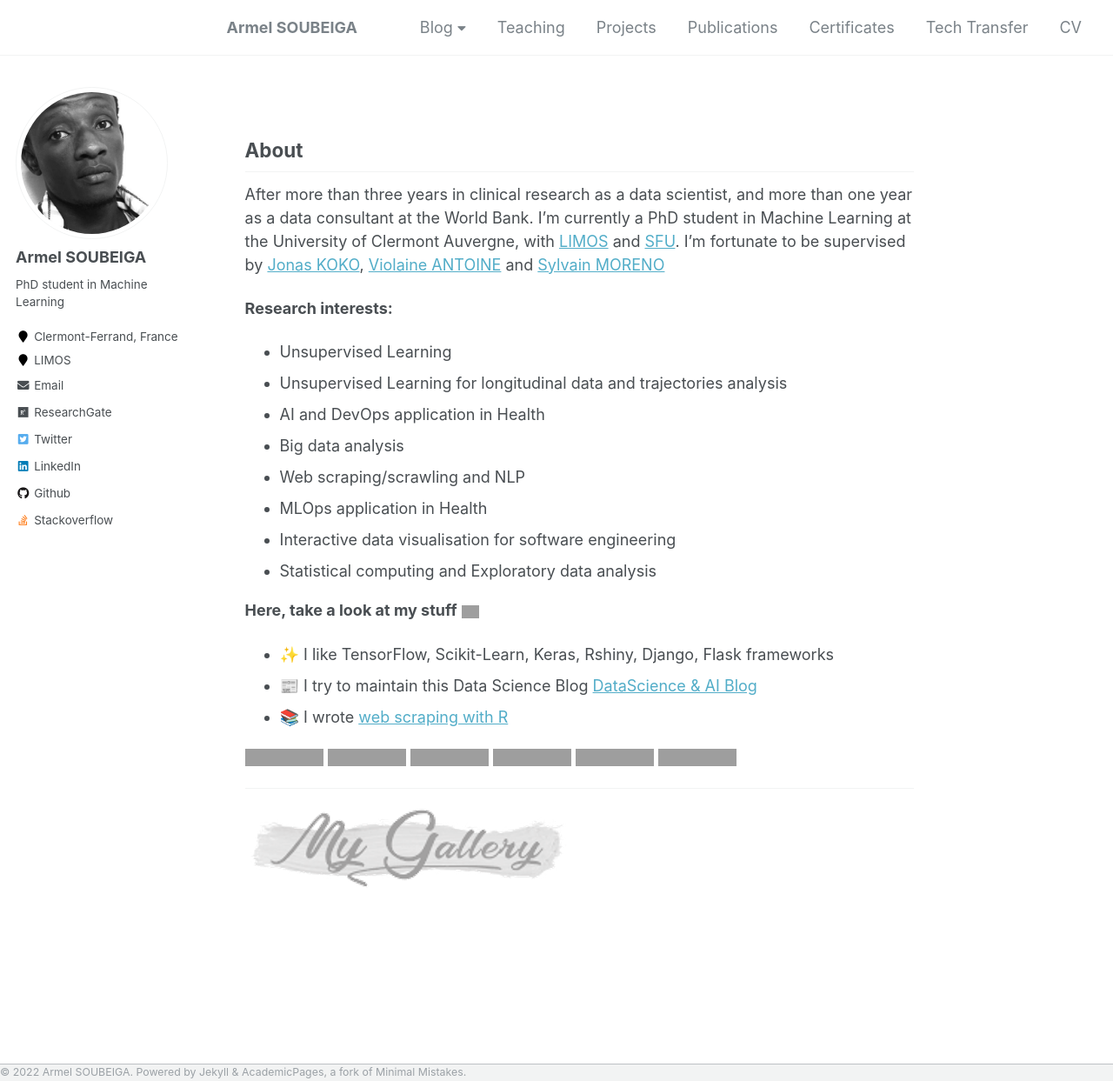
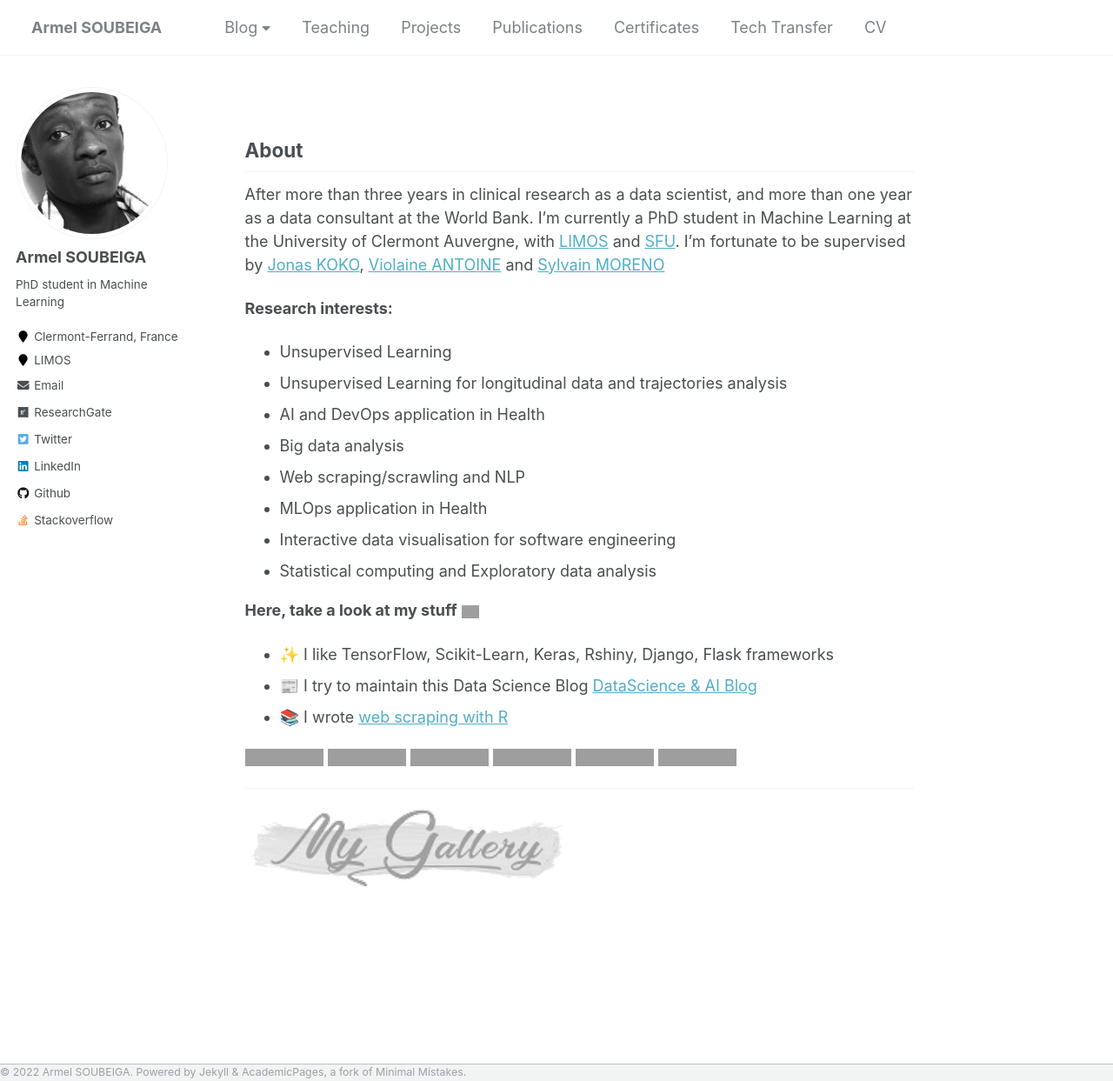
Before and after one commit to armelsoubeiga/armelsoubeiga.github.io, a Jekyll site: the page built from _pages/about.md, in a window 1280 px wide and 1243 px high. Shown: the whole window at 87% size. Built offline with Jekyll 4.4.1, drawn with Linux system fonts in a browser that asks for light colours; grey boxes are pictures that could not be loaded.

Commit message:
Update _masthead.scss

```diff
--- a/_sass/_masthead.scss
+++ b/_sass/_masthead.scss
@@ -17,8 +17,15 @@
     padding: 1em 1em 1em;
     font-family: $sans-serif-narrow;
 
-    margin-left: auto;
+     margin-left: auto;
     margin-right: auto;
+    max-width: 100%;
+    display: -webkit-box;
+    display: -ms-flexbox;
+    display: flex;
+    -webkit-box-pack: justify;
+    -ms-flex-pack: justify;
+    justify-content: space-between;
 
     /*
     margin-left: auto;
```
